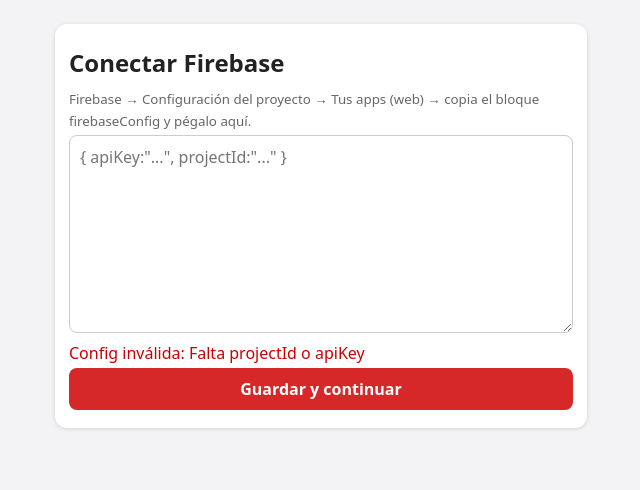
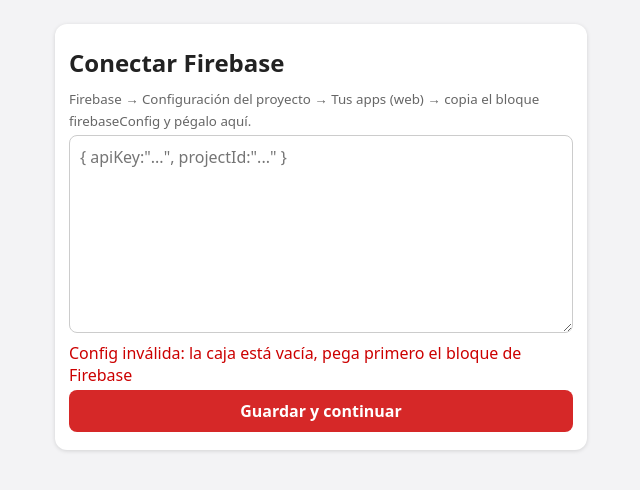
Before and after one commit to jwilsoncruz/GiftCards, a plain HTML site: page index.html in a window 1280 px wide. Both pictures are taken after a click on the button "Guardar y continuar". Shown: the whole page, without its empty margins (319-959 px from the left). Drawn offline with Linux system fonts and the light colour scheme.

Commit message:
Refactor setup and saveFB functions in index.html

```diff
--- a/index.html
+++ b/index.html
@@ -52,10 +52,18 @@ async function init(){
  if(CODE)return cliente();
  $('#app').innerHTML=`<div class="box"><h2>${esc(cfg.nombre)}</h2>Gift Cards. Abre el enlace o escanea el QR de tu tarjeta.</div>`;
 }
-function setup(err){
+function setup(err,v){
  $('#app').innerHTML=`<div class="box"><h2>Conectar Firebase</h2><small>Firebase → Configuración del proyecto → Tus apps (web) → copia el bloque firebaseConfig y pégalo aquí.</small>
- <textarea id="fb" rows="8" placeholder='{ apiKey:"...", projectId:"..." }'></textarea><div class="bad">${esc(err||'')}</div><button onclick="saveFB()">Guardar y continuar</button></div>`}
-function saveFB(){try{const t=$('#fb').value,o={};for(const m of t.matchAll(/(\w+)\s*:\s*["']([^"']+)["']/g))o[m[1]]=m[2];if(!o.projectId||!o.apiKey)throw Error('Falta projectId o apiKey');localStorage.setItem('fbcfg',JSON.stringify(o));location.reload()}catch(e){setup('Config inválida: '+e.message)}}
+ <textarea id="fb" rows="8" placeholder='{ apiKey:"...", projectId:"..." }'>${esc(v||'')}</textarea><div class="bad">${esc(err||'')}</div><button onclick="saveFB()">Guardar y continuar</button></div>`}
+function saveFB(){
+ const v=$('#fb').value;
+ try{
+  if(!v.trim())throw Error('la caja está vacía, pega primero el bloque de Firebase');
+  const t=v.replace(/[“”„‟]/g,'"').replace(/[‘’‚‛]/g,"'"),o={};
+  for(const m of t.matchAll(/(\w+)\s*:\s*["'`]([^"'`]+)["'`]/g))o[m[1]]=m[2];
+  if(!o.projectId||!o.apiKey)throw Error('no encontré '+(o.apiKey?'projectId':'apiKey')+'. Detecté: '+(Object.keys(o).join(', ')||'nada'));
+  localStorage.setItem('fbcfg',JSON.stringify(o));location.reload()
+ }catch(e){setup('Config inválida: '+e.message,v)}}
 
 async function cliente(){
  const d=await col().doc(CODE.toUpperCase()).get();
```
